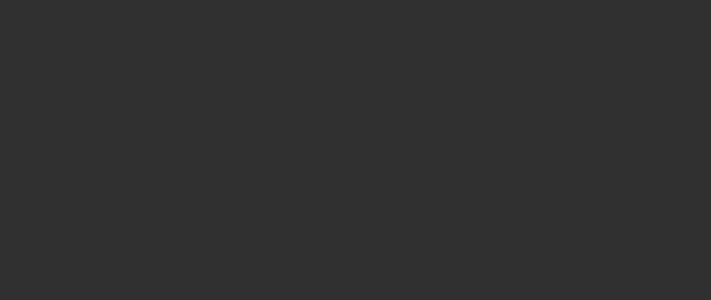
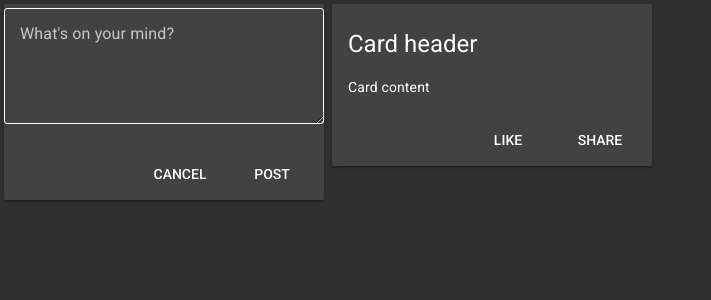
Before and after one commit to oscarpaesi/social-network, a Vue app: page / in a window 1280 px wide. Shown: the top 300 px of the page, without its empty margins (0-711 px from the left). Built offline with nearby package versions, Linux system fonts and the light colour scheme.

Commit message:
Created the NewsFeed component with static content.

```diff
--- /dev/null
+++ b/src/components/NewsFeed.vue
@@ -0,0 +1,47 @@
+<template>
+  <div>
+
+    <md-card md-with-hover>
+        <md-field>
+            <label for="post-content">What's on your mind?</label>
+            <md-textarea id="post-content" md-counter></md-textarea>
+        </md-field>
+        <md-card-actions>
+            <md-button>Cancel</md-button>
+            <md-button>Post</md-button>
+        </md-card-actions>
+    </md-card>
+
+    <md-card md-with-hover>
+
+        <md-card-header>
+            <div class="md-title"> Card header </div>
+        </md-card-header>
+
+        <md-card-content>
+            Card content
+        </md-card-content>
+
+        <md-card-actions>
+            <md-button>Like</md-button>
+            <md-button>Share</md-button>
+        </md-card-actions>
+    </md-card>
+  </div>
+</template>
+
+<script>
+
+export default {
+  name: 'NewsFeed'
+}
+</script>
+
+<style lang="scss" scoped>
+  .md-card {
+    width: 320px;
+    margin: 4px;
+    display: inline-block;
+    vertical-align: top;
+  }
+</style>
--- a/src/router/index.js
+++ b/src/router/index.js
@@ -1,6 +1,7 @@
 import Vue from 'vue'
 import Router from 'vue-router'
 import HelloWorld from '@/components/HelloWorld'
+import NewsFeed from '@/components/NewsFeed'
 
 Vue.use(Router)
 
@@ -10,6 +11,11 @@ export default new Router({
       path: '/helloworld',
       name: 'HelloWorld',
       component: HelloWorld
+    },
+    {
+      path: '/',
+      name: 'NewsFeed',
+      component: NewsFeed
     }
   ]
 })
```
